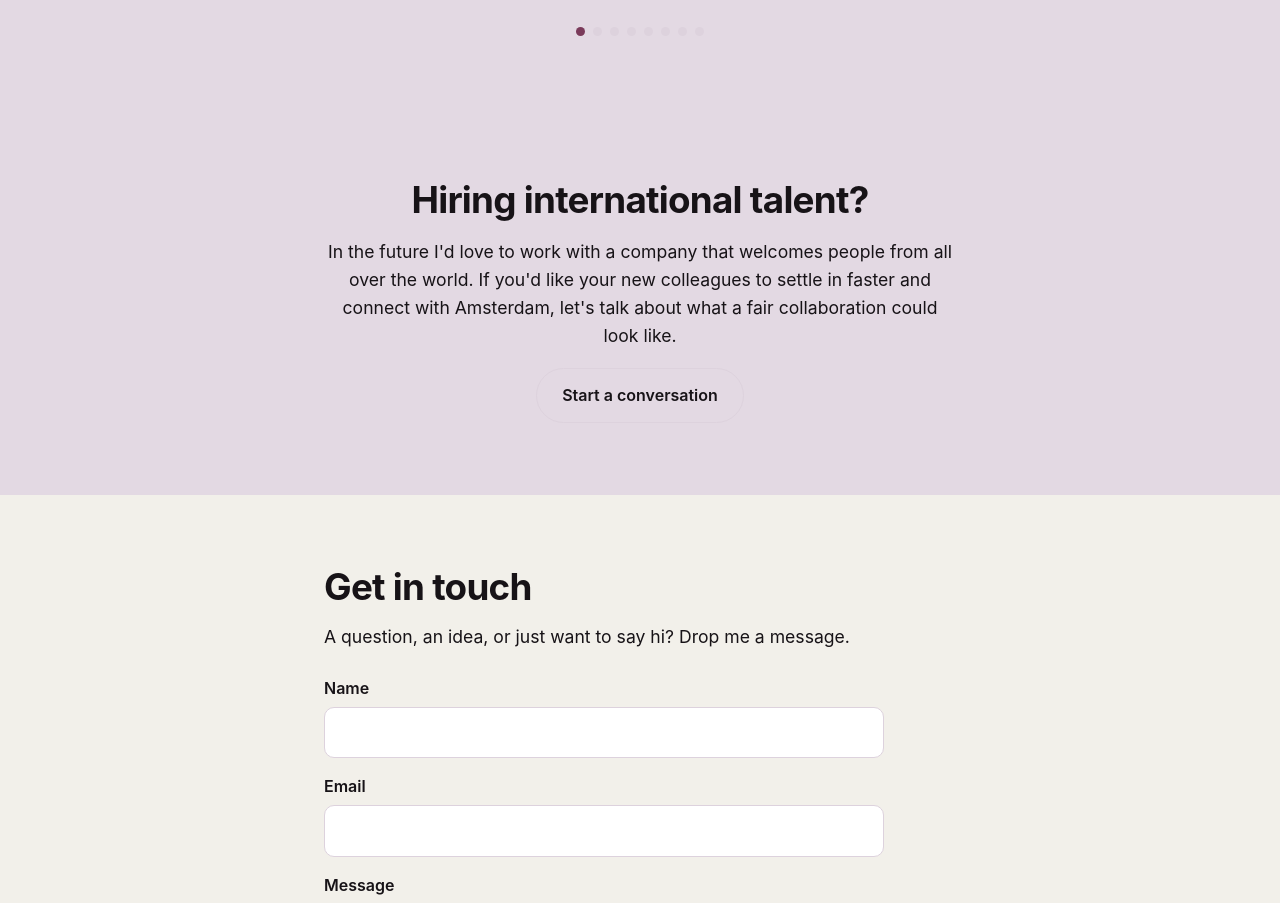
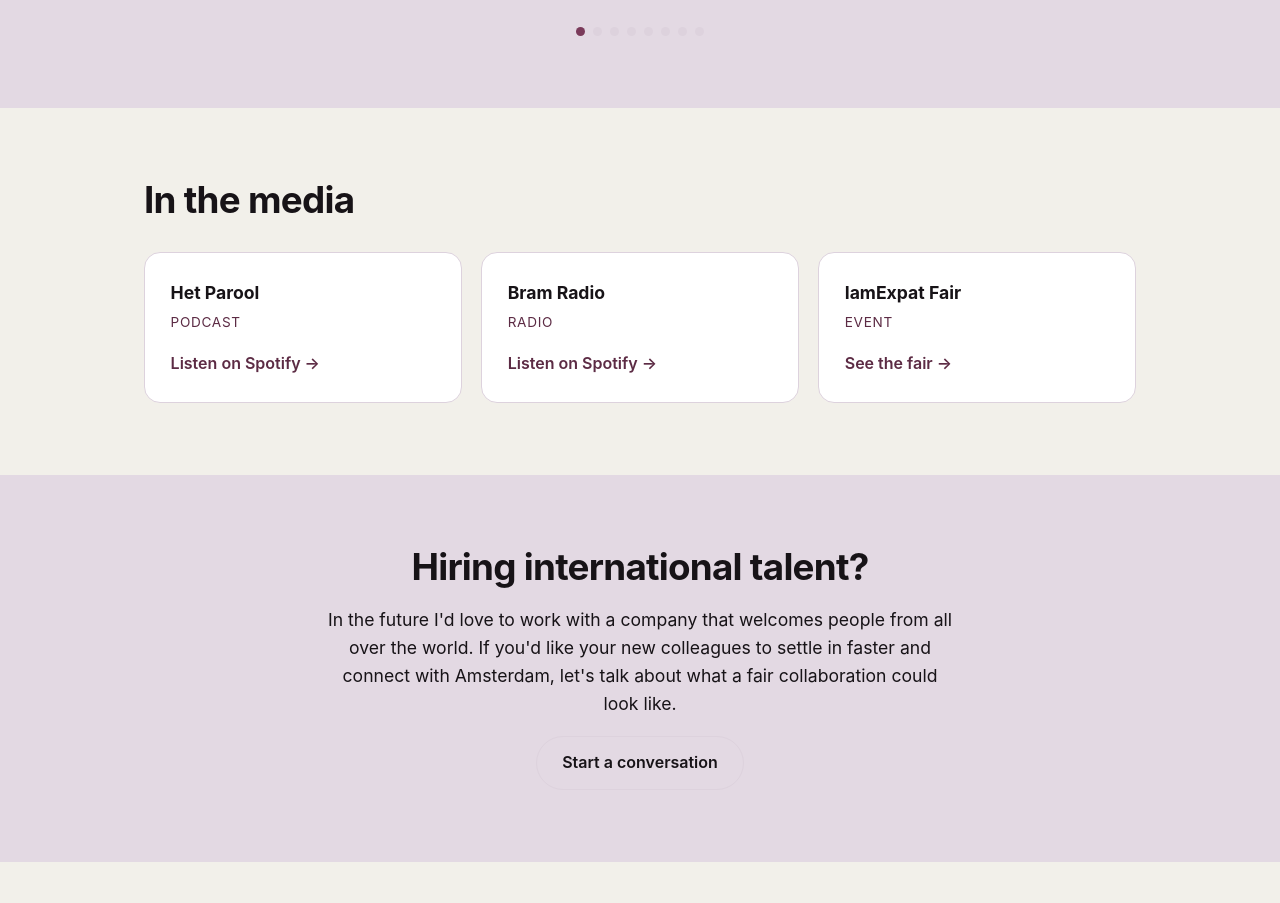
Before and after one commit to UrbanKickstart/urbankickstart, a Next.js app: page / in a window 1280 px wide. Shown: the part 4355-5258 px from the top of the page. Built offline with nearby package versions, Linux system fonts and the light colour scheme.

Commit message:
Bram Radio toegevoegd aan media

```diff
--- a/app/data/press.js
+++ b/app/data/press.js
@@ -1,22 +1,28 @@
-// Press mentions shown in the "In the press" section.
+// "In the media" mentions.
 //
-// TODO (Emma): add the real links and the exact quote you want to show.
-// Set "url" to the podcast/article link, and put the pull-quote you like in "quote".
+// Each item shows a card that links out. "quote" is optional — add a short
+// pull-quote if you have one. Set "url" to "#" to hide an item until you have
+// its link (it won't render).
 
 const press = [
   {
     outlet: "Het Parool",
     format: "Podcast",
-    quote:
-      "Add the quote from the Parool podcast here.",
-    url: "#", // replace with the podcast link
+    url: "https://open.spotify.com/episode/635ZDe3iSa2C18DabhswPI?si=899Ss12uRBCLwpDXxR5qDg&t=1142",
+    linkText: "Listen on Spotify",
+    // quote: "Add a short quote here if you'd like.",
   },
   {
     outlet: "Bram Radio",
     format: "Radio",
-    quote:
-      "Add the quote from the Bram Radio feature here.",
-    url: "#", // replace with the radio link
+    url: "https://open.spotify.com/show/2QBdbJyd9FxIjE7qh9Awum?si=5TPx5E8sRla1Gcg2xri8bw",
+    linkText: "Listen on Spotify",
+  },
+  {
+    outlet: "IamExpat Fair",
+    format: "Event",
+    url: "https://amsterdam.iamexpatfair.nl/#/exhibitors?lang=en",
+    linkText: "See the fair",
   },
 ];
 
--- a/app/globals.css
+++ b/app/globals.css
@@ -509,6 +509,11 @@
   color: var(--muted);
   font-style: italic;
 }
+.press-link {
+  margin-top: 0.8rem;
+  font-weight: 600;
+  color: var(--accent-dark);
+}
 
 /* Gallery — impressions of Amsterdam */
 .gallery-grid {
--- a/app/page.js
+++ b/app/page.js
@@ -233,7 +233,7 @@
       {hasPress && (
         <section className="section">
           <div className="wrap">
-            <h2>In the press</h2>
+            <h2>In the media</h2>
             <div className="press-grid">
               {press
                 .filter((p) => p.url && p.url !== "#")
@@ -247,7 +247,8 @@
                   >
                     <span className="press-outlet">{p.outlet}</span>
                     <span className="press-format">{p.format}</span>
-                    <blockquote>“{p.quote}”</blockquote>
+                    {p.quote && <blockquote>“{p.quote}”</blockquote>}
+                    <span className="press-link">{p.linkText || "View"} →</span>
                   </a>
                 ))}
             </div>
```
